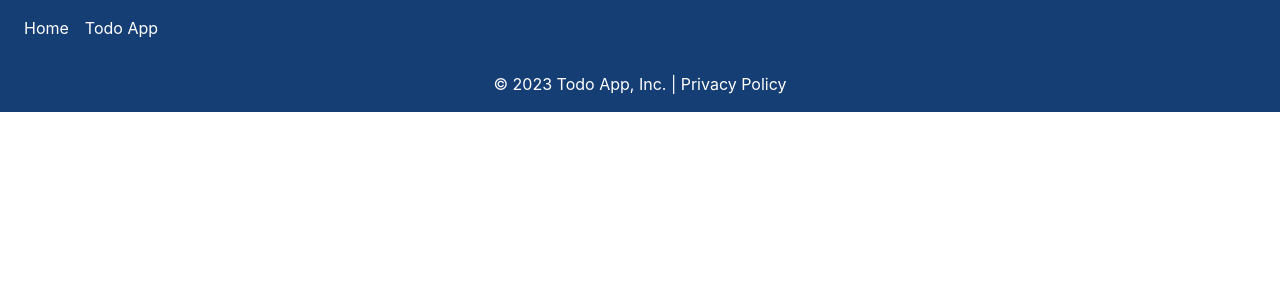
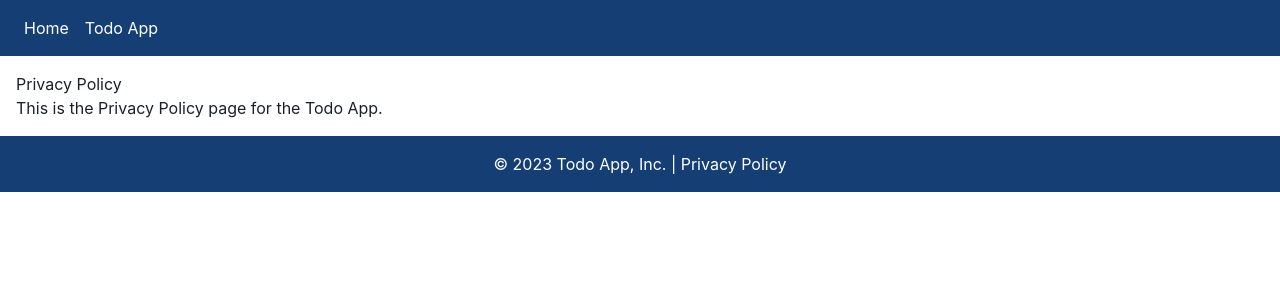
Before and after one commit to GPT-Engineer-App-Dev/tidylist, a React (Vite) app: page /privacy-policy in a window 1280 px wide. Shown: the top 300 px of the page. Built offline with nearby package versions, Linux system fonts and the light colour scheme.

Commit message:
Add Privacy Policy page and route to ensure the footer link is functional.

```diff
--- a/src/App.jsx
+++ b/src/App.jsx
@@ -1,6 +1,7 @@
 import { Route, BrowserRouter as Router, Routes } from "react-router-dom";
 import Navigation from './components/Navigation';
 import Footer from './components/Footer';
+import PrivacyPolicy from './components/PrivacyPolicy';
 import TodoApp from './components/TodoApp';
 
 function App() {
@@ -11,6 +12,7 @@ function App() {
         <Routes>
           <Route path="/" element={<div>Welcome to the Todo App. Navigate to the Todo App page to manage your tasks.</div>} />
           <Route path="/todo" element={<TodoApp />} />
+          <Route path="/privacy-policy" element={<PrivacyPolicy />} />
         </Routes>
         <Footer />
       </>
--- /dev/null
+++ b/src/components/PrivacyPolicy.jsx
@@ -0,0 +1,12 @@
+import { Box } from '@chakra-ui/react';
+
+function PrivacyPolicy() {
+  return (
+    <Box p={4}>
+      <h1>Privacy Policy</h1>
+      <p>This is the Privacy Policy page for the Todo App.</p>
+    </Box>
+  );
+}
+
+export default PrivacyPolicy;
```
